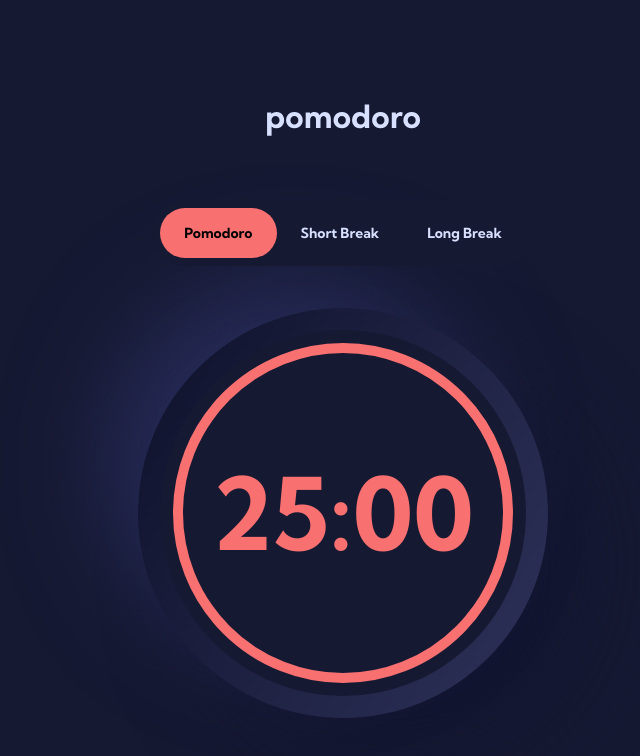
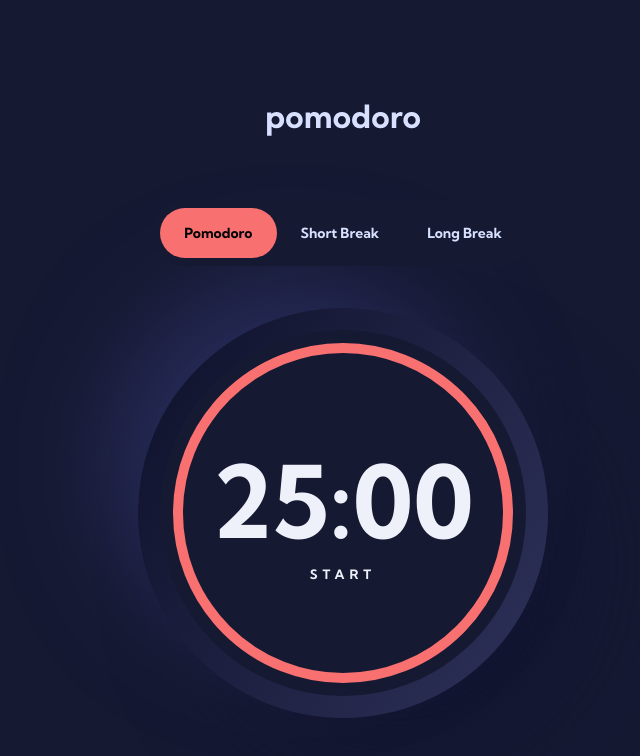
Before and after one commit to DawidGawronskiDev/pomodoro-app, a React (Vite) app: page / in a window 1280 px wide. Shown: the top 756 px of the page, without its empty margins (297-937 px from the left). Built offline with nearby package versions, Linux system fonts and the light colour scheme.

Commit message:
Create StatusButton

```diff
--- /dev/null
+++ b/src/components/StatusButton.tsx
@@ -0,0 +1,32 @@
+import { useEffect } from "react";
+import { useTimerContext } from "../store/TimerContextProvider";
+
+type StatusButtonProps = {
+  isRunning: boolean;
+  duration: number;
+};
+
+export default function StatusButton({
+  isRunning,
+  duration,
+}: StatusButtonProps) {
+  const { status, updateStatus } = useTimerContext();
+
+  useEffect(() => {
+    if (isRunning) {
+      updateStatus("pause");
+    }
+    if (!isRunning) {
+      updateStatus("start");
+    }
+    if (!duration) {
+      updateStatus("restart");
+    }
+  }, [isRunning, updateStatus, duration]);
+
+  return (
+    <button>
+      <h4>{status}</h4>
+    </button>
+  );
+}
--- a/src/components/Timer.tsx
+++ b/src/components/Timer.tsx
@@ -3,6 +3,7 @@ import { useTimerContext } from "../store/TimerContextProvider";
 import formatTimer from "../utils/formatTimer";
 import Circle from "./Circle";
 import useKeyHandler from "../hooks/useKeyHandler";
+import StatusButton from "./StatusButton";
 
 const remainingPercentage = (
   remainingTime: number,
@@ -43,7 +44,10 @@ export default function Timer() {
   return (
     <div>
       <div className="timer">
-        <h1 className="text-c-100">{formatTimer(duration)}</h1>
+        <div className="text-center text-c-700">
+          <h1>{formatTimer(duration)}</h1>
+          <StatusButton isRunning={isRunning} duration={duration} />
+        </div>
         <div className="absolute top-1/2 left-1/2 -translate-x-1/2 -translate-y-1/2">
           <Circle
             size={340}
```
